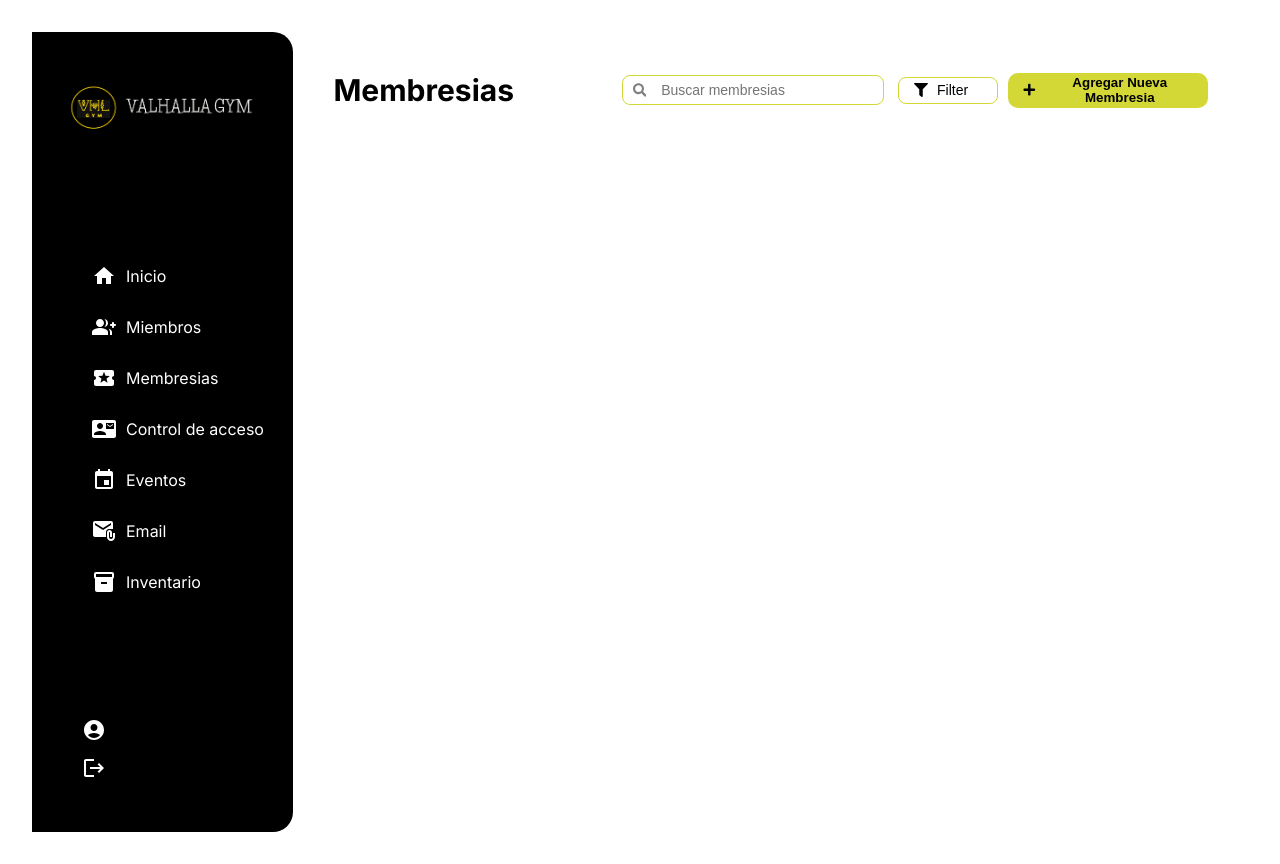
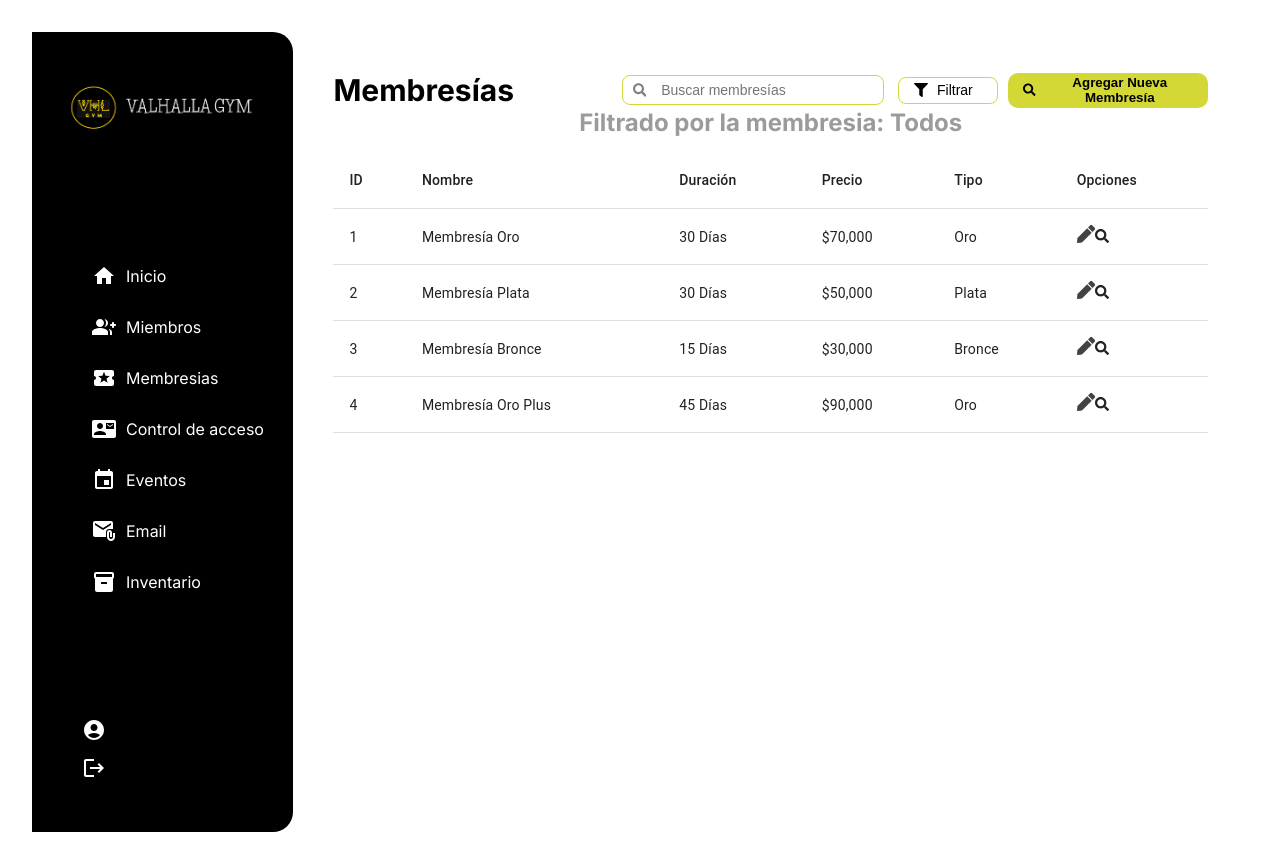
Before and after one commit to pabloocampo1/GymManager-Front-end, a React (Vite) app: page /dashboard/membresias in a window 1280 px wide. Built offline with nearby package versions, Linux system fonts and the light colour scheme; a web font is replaced by a local one.

Commit message:
Creaccion del listado de las membresias

```diff
--- a/src/Pages/Membresias/Membresias.jsx
+++ b/src/Pages/Membresias/Membresias.jsx
@@ -1,5 +1,11 @@
-import { FaSearch, FaFilter, FaPlus } from "react-icons/fa";
+import { FaSearch, FaFilter, FaPen } from "react-icons/fa";
 import { Menu, MenuItem } from "@mui/material";
+import Table from "@mui/material/Table";
+import TableBody from "@mui/material/TableBody";
+import TableCell from "@mui/material/TableCell";
+import TableContainer from "@mui/material/TableContainer";
+import TableHead from "@mui/material/TableHead";
+import TableRow from "@mui/material/TableRow";
 import React, { useState } from "react";
 import styles from "./Membresias.module.css";
 import MembresiasModal from "../../Components/Modals/ModalMembresias/MembresiasModal.jsx";
@@ -7,61 +13,94 @@ import MembresiasModal from "../../Components/Modals/ModalMembresias/MembresiasM
 const MembresiaModal = () => {
   const [isModalOpen, setIsModalOpen] = useState(false);
   const [anchorEl, setAnchorEl] = useState(null);
+  const [selectedFilter, setSelectedFilter] = useState("Todos");
+
+  const membresias = [
+    { id: 1, name: "Membresía Oro", duracion: "30 Días", precio: "$70,000", type: "Oro" },
+    { id: 2, name: "Membresía Plata", duracion: "30 Días", precio: "$50,000", type: "Plata" },
+    { id: 3, name: "Membresía Bronce", duracion: "15 Días", precio: "$30,000", type: "Bronce" },
+    { id: 4, name: "Membresía Oro Plus", duracion: "45 Días", precio: "$90,000", type: "Oro" },
+  ];
 
   const handleOpenMenu = (event) => {
     setAnchorEl(event.currentTarget);
   };
 
   const handleCloseMenu = (option) => {
-    if (option) console.log("Evento seleccionado:", option);
+    if (option) {
+      setSelectedFilter(option);
+    }
     setAnchorEl(null);
   };
+
+  const filteredMembresias =
+    selectedFilter === "Todos"
+      ? membresias
+      : membresias.filter((membresia) => membresia.type === selectedFilter);
 
   return (
     <div className={styles.membresia_container}>
       <div className={styles.membresias_header}>
-        <h1 className={styles.membresias_title}>Membresias</h1>
+        <h2 className={styles.membresias_title}>Membresías</h2>
         <div className={styles.search_container}>
           <FaSearch className={styles.search_icon} />
-          <input
-            type="text"
-            placeholder="Buscar membresias"
-            className={styles.search_input}
-          />
+          <input type="text" placeholder="Buscar membresías" className={styles.search_input} />
         </div>
+
         <button className={styles.filter_boton} onClick={handleOpenMenu}>
-          <FaFilter className={styles.filter_icon} />
-          Filter
+          <FaFilter className={styles.filter_icon} /> Filtrar
         </button>
-        <Menu
-          anchorEl={anchorEl}
-          open={Boolean(anchorEl)}
-          onClose={() => handleCloseMenu()}
-        >
-          <MenuItem onClick={() => handleCloseMenu("Oro")}>
-            Oro
-          </MenuItem>
-          <MenuItem onClick={() => handleCloseMenu("Plata")}>
-            Plata
-          </MenuItem>
-          <MenuItem onClick={() => handleCloseMenu("Bronce")}>
-            Bronce
-          </MenuItem>
+        <Menu anchorEl={anchorEl} open={Boolean(anchorEl)} onClose={() => handleCloseMenu()}>
+          <MenuItem onClick={() => handleCloseMenu("Oro")}>Oro</MenuItem>
+          <MenuItem onClick={() => handleCloseMenu("Plata")} >Plata</MenuItem>
+          <MenuItem onClick={() => handleCloseMenu("Bronce")} >Bronce</MenuItem>
+          <MenuItem onClick={() => handleCloseMenu("Todos")} >Todos</MenuItem>
         </Menu>
-        <button
-          className={styles.add_boton}
-          onClick={() => setIsModalOpen(true)}
-        >
-          <FaPlus className={styles.add_icon} />
-          Agregar Nueva Membresia
+
+        <button className={styles.add_boton} onClick={() => setIsModalOpen(true)}>
+          <FaSearch className={styles.add_icon} /> Agregar Nueva Membresía
         </button>
-        {isModalOpen ? (
-          <MembresiasModal
-            isOpen={isModalOpen}
-            onClose={() => setIsModalOpen(false)}
-          />
-        ) : null}
       </div>
+
+      <h2 className={styles.filtered_title}>Filtrado por la membresia: {selectedFilter}</h2>
+      <TableContainer className={styles.membresia_table}/>
+        <Table>
+          <TableHead>
+            <TableRow>
+              <TableCell>ID</TableCell>
+              <TableCell>Nombre</TableCell>
+              <TableCell>Duración</TableCell>
+              <TableCell>Precio</TableCell>
+              <TableCell>Tipo</TableCell>
+              <TableCell>Opciones</TableCell>
+            </TableRow>
+          </TableHead>
+          <TableBody>
+            {filteredMembresias.map((membresia) => (
+              <TableRow key={membresia.id} className={styles.membresia_row}>
+                <TableCell>{membresia.id}</TableCell>
+                <TableCell>{membresia.name}</TableCell>
+                <TableCell>{membresia.duracion}</TableCell>
+                <TableCell>{membresia.precio}</TableCell>
+                <TableCell>{membresia.type}</TableCell>
+                <TableCell>
+                  <FaPen
+                    className={styles.edit_icon}
+                    onClick={() => setIsModalOpen(true)}
+                  />
+                  <FaSearch className={styles.delete_icon} />
+                </TableCell>
+              </TableRow>
+            ))}
+          </TableBody>
+      </Table>
+
+      {isModalOpen && (
+        <MembresiasModal
+          isOpen={isModalOpen}
+          onClose={() => setIsModalOpen(false)}
+        />
+      )}
     </div>
   );
 };
--- a/src/Pages/Membresias/Membresias.module.css
+++ b/src/Pages/Membresias/Membresias.module.css
@@ -77,3 +77,77 @@
   width: 200px;
   padding-left: 15px;
 }
+
+
+.filtered_title{
+  color: var( --textSecond-color);
+}
+
+
+.membresia_table {
+  width: 100%;
+  border-collapse: collapse;
+  margin-top: 15px;
+}
+
+.membresia_table th,
+.membresia_table td {
+  border: 1px solid #e0e0e0;
+  padding: 12px;
+  text-align: center;
+}
+
+.membresia_table th {
+  background: #f8f9fa;
+  color: #333;
+  font-weight: bold;
+}
+
+.membresia_table tbody tr {
+  background: white;
+  transition: background 0.2s ease;
+}
+
+.membresia_table tr:hover {
+  background: #f3f3f3;
+}
+
+
+.actions {
+  display: flex;
+  justify-content: center;
+  gap: 10px;
+}
+
+.edit_icon {
+  cursor: pointer;
+  font-size: 18px;
+  color: #454141;
+  transition: color 0.2s ease;
+
+}
+
+.icon:hover {
+  color: #007bff;
+}
+
+
+.membresia_table td {
+  font-size: 16px;
+  color: #444;
+}
+
+
+.oro {
+  background-color: #ffe082;
+  color: #333;
+}
+
+.plata {
+  background: #c0c0c0;
+}
+
+.bronce {
+  background: #cd7f32;
+  color: white;
+}
```
